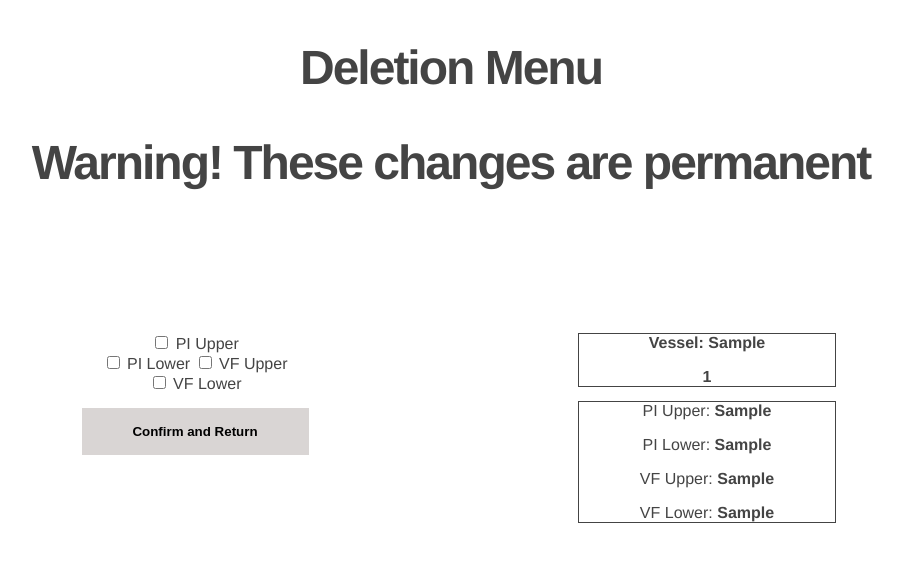
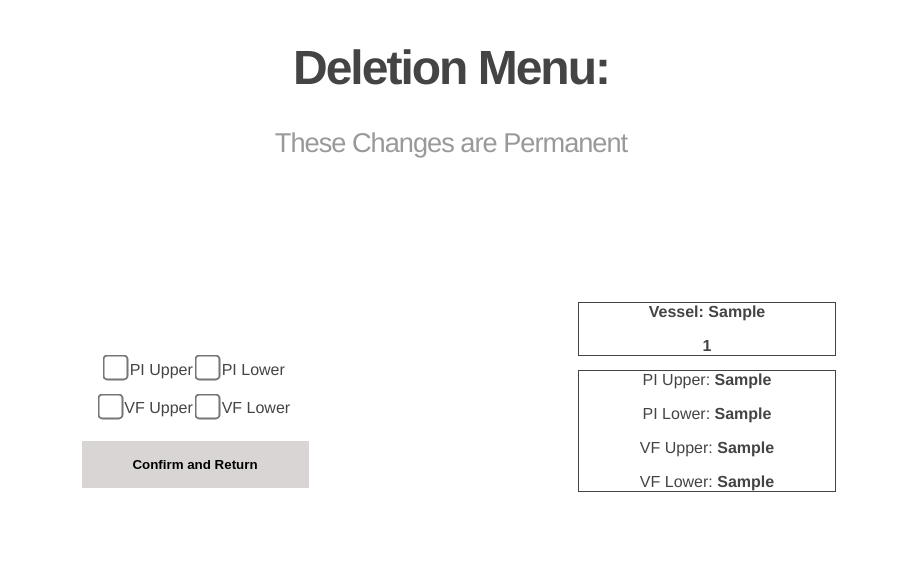
Before and after one commit to theliamdavidson/cssSplit, a Flask app: template templates/deletion_page.html in a window 1280 px wide. Shown: the part 40-602 px from the top of the page, without its empty margins (189-1092 px from the left). Run offline with Flask 2, Linux system fonts and the light colour scheme; the template is opened without the code that fills it: most values are stand-ins (such as "Sample title", 1, 10 or a date in 2020).

Commit message:
more radical changes

```diff
--- a/file_decoder_for_csv.py
+++ b/file_decoder_for_csv.py
@@ -13,7 +13,8 @@ class file_parser:
     def raw_data_creator(self, filedata):
         #print("_______------------__________",filedata)
         sd = pd.DataFrame(filedata)
-        sd.to_csv(self.patient_name + "_" +self.date + "_rawdata.csv", encoding='utf-8', index=False, header=False)
+        pat_name = self.patient_name.replace(" ","_")
+        sd.to_csv(pat_name + "_" +self.date + "_rawdata.csv", encoding='utf-8', index=False, header=False)
         return("done")
 
     def output_file(self, data):
--- a/static/css/main.css
+++ b/static/css/main.css
@@ -108,10 +108,23 @@ a {
 .left-group {
   text-align: center;
   flex: 1;
-  margin-top: 2%;
+  margin-top: 8%;
   margin-bottom: 2%;
   display: inline-block;
 
+}
+input[type=checkbox]
+{
+  /* Double-sized Checkboxes */
+  -ms-transform: scale(2); /* IE */
+  -moz-transform: scale(2); /* FF */
+  -webkit-transform: scale(2); /* Safari and Chrome */
+  -o-transform: scale(2); /* Opera */
+  transform: scale(2);
+  padding: 30px;
+  line-height: 10em;
+  margin-top: 5%;
+  margin-bottom: 5%;
 }
 .right-group {
   flex: 1;
--- a/templates/deletion_page.html
+++ b/templates/deletion_page.html
@@ -8,21 +8,21 @@
         {% extends "layout.html" %}
         {% block content %}
 
-            <h1>Deletion Menu </h1>
-            <h2>Warning! These changes are permanent</h2>
+            <h1>Deletion Menu:</h1>
+            <h3>These Changes are Permanent</h3>
             <div class ="flex-container">
 
                 <div class = "left-group">
                     <form method="POST" action="/confirm_delete">
 
                             <input type="checkbox" id="piu" name="piu" value="True">
-                            <label for="piu"> PI Upper</label><br>
+                            <label for="piu">PI Upper</label>
                             <input type="checkbox" id="pil" name="pil" value="True">
-                            <label for="pil"> PI Lower</label>
+                            <label for="pil">PI Lower</label><br>
                             <input type="checkbox" id="vfu" name="vfu" value="True">
-                            <label for="vfu"> VF Upper</label><br>
+                            <label for="vfu">VF Upper</label>
                             <input type="checkbox" id="vfl" name="vfl" value="True">
-                            <label for="vfl"> VF Lower</label>
+                            <label for="vfl">VF Lower</label>
 
                         <input type="submit" value="Confirm and Return">
                       </form>
--- a/templates/index.html
+++ b/templates/index.html
@@ -8,8 +8,7 @@
         {% extends "layout.html" %}
         {% block content %}
 
-            <h1>Patient {{name}}: </h1>
-            <h2>{{test}} Test</h2>
+
             <div class ="flex-container">
 
                 <div class = "left-group">
@@ -27,8 +26,9 @@
                 <div class = "right-group">
                     <a href="{{ url_for('change_current_vessel') }}">
                         <div class = "vessel-name-num">
+                            <h1>{{num}}</h1>
                             <p><b>Vessel: {{selected_vessel}}</b></p>
-                            <p><b>{{num}}</b></p>
+
                         </div>
                     </a>
 
```
Also changed, not shown: 1 other file.
